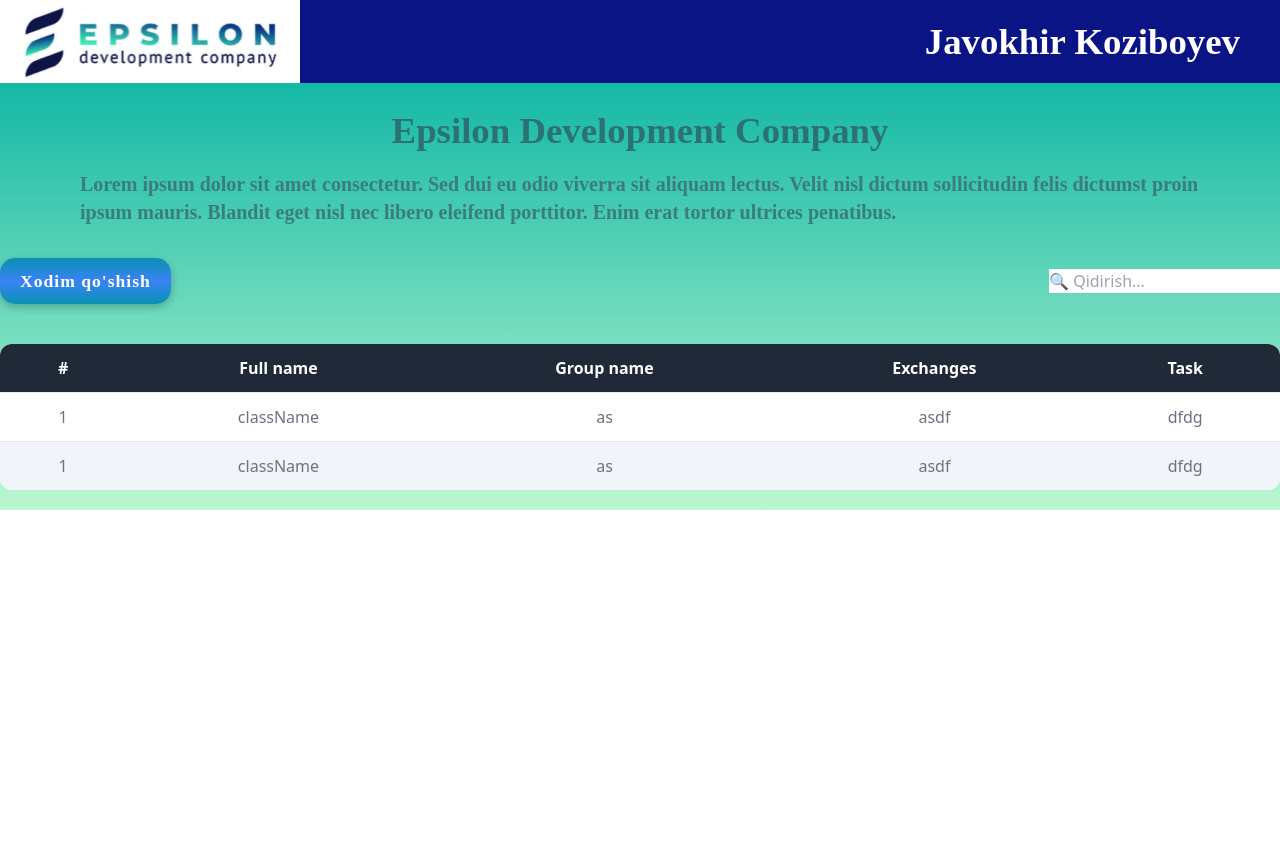
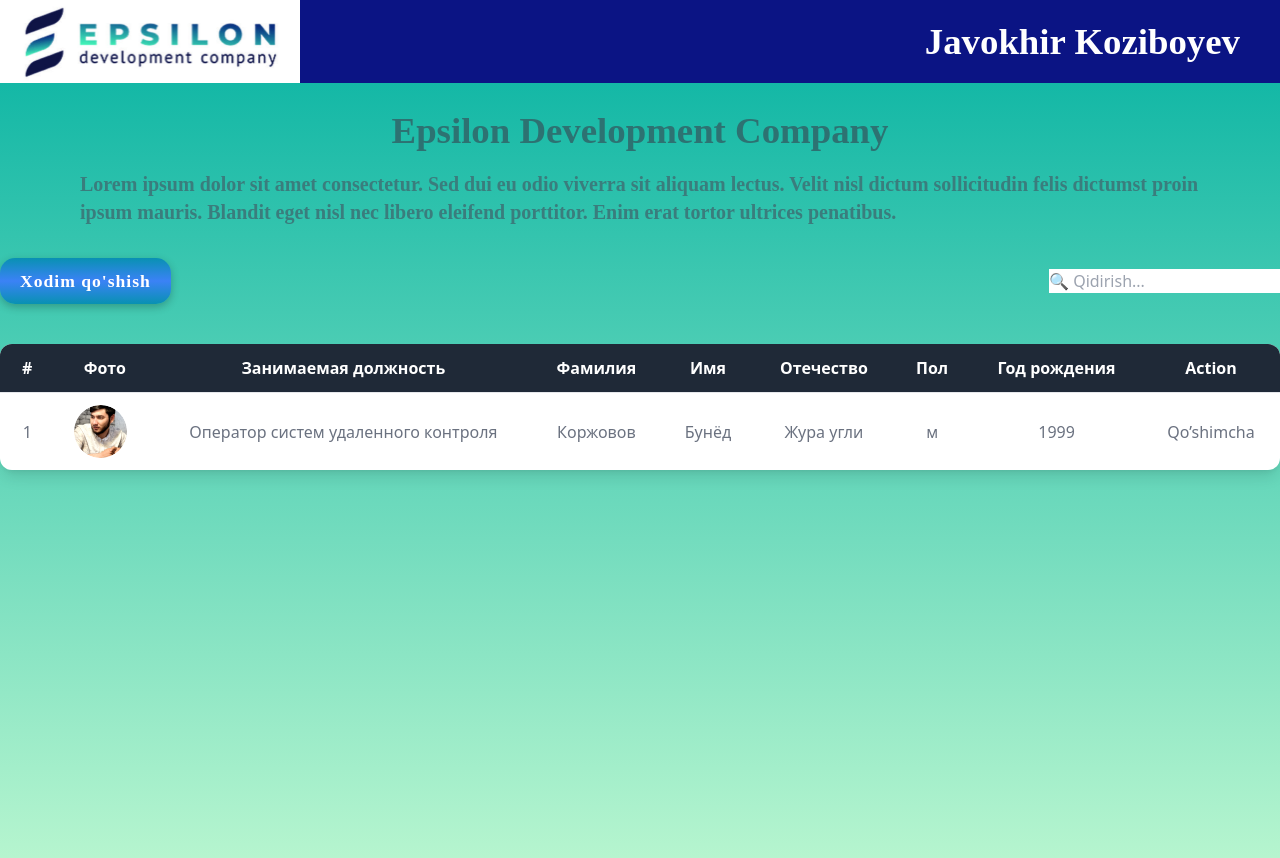
Before and after one commit to Alisher0903/epsilon, a React (Create React App) app: page / in a window 1280 px wide. Shown: the top 858 px of the page. Before the commit the page ends 800 px from the top, so only its background shows below. Built offline with nearby package versions, Linux system fonts and the light colour scheme; a web font is replaced by a local one.

Commit message:
home dyarli full

```diff
--- a/src/components/home/index.jsx
+++ b/src/components/home/index.jsx
@@ -1,8 +1,9 @@
-import React from 'react'
+import React from 'react';
+import img from '../assets/table-img.png';
 
 const Home = () => {
     return (
-        <div className='bg-gradient-to-t from-green-200 to-teal-500 w-full flex justify-center'>
+        <div className='bg-gradient-to-t from-green-200 min-h-screen to-teal-500 w-full flex justify-center'>
             <div className='container'>
                 <div className='flex justify-center flex-col items-center mt-5 w-full font-inika'>
                     <h3 className='text-xxl font-bold text-headColor'>Epsilon Development Company</h3>
@@ -18,31 +19,39 @@ const Home = () => {
                     </button>
                     <input type="text" placeholder='🔍 Qidirish...' />
                 </div>
-                <div className='mt-10 mb-5 rounded-xl overflow-hidden'>
+                <div className='mt-10 mb-5 rounded-xl overflow-hidden shadow-lg'>
                     <table className="w-full text-center bg-white">
                         <thead>
                             <tr className='bg-gray-800 text-white'>
                                 <th className='px-5 py-3'>#</th>
-                                <th className='px-5 py-3'>Full name</th>
-                                <th className='px-5 py-3'>Group name</th>
-                                <th className='px-5 py-3'>Exchanges</th>
-                                <th className='px-5 py-3'>Task</th>
+                                <th className='px-5 py-3'>Фото</th>
+                                <th className='px-5 py-3'>Занимаемая должность</th>
+                                <th className='px-5 py-3'>Фамилия</th>
+                                <th className='px-5 py-3'>Имя</th>
+                                <th className='px-5 py-3'>Отечество</th>
+                                <th className='px-5 py-3'>Пол</th>
+                                <th className='px-5 py-3'>Год рождения</th>
+                                <th className='px-5 py-3'>Action</th>
                             </tr>
                         </thead>
                         <tbody>
-                            <tr className="border-t text-gray-500 even:bg-slate-100 hover:bg-slate-200 duration-150">
+                            <tr className="border-t text-gray-500 even:bg-slate-100 hover:bg-slate-200 duration-150 text-center">
                                 <td className="px-5 py-3">1</td>
-                                <td className="px-5 py-3">className</td>
-                                <td className="px-5 py-3">as</td>
-                                <td className="px-5 py-3">asdf</td>
-                                <td className="px-5 py-3">dfdg</td>
-                            </tr>
-                            <tr className="border-t text-gray-500 even:bg-slate-100 hover:bg-slate-200 duration-150">
-                                <td className="px-5 py-3">1</td>
-                                <td className="px-5 py-3">className</td>
-                                <td className="px-5 py-3">as</td>
-                                <td className="px-5 py-3">asdf</td>
-                                <td className="px-5 py-3">dfdg</td>
+                                <td className="px-5 py-3">
+                                    <img
+                                        className='w-26 h-26 rounded-full'
+                                        src={img}
+                                        alt="img" />
+                                </td>
+                                <td className="px-5 py-3">Оператор систем удаленного контроля</td>
+                                <td className="px-5 py-3">Коржовов</td>
+                                <td className="px-5 py-3">Бунёд</td>
+                                <td className="px-5 py-3">Жура угли</td>
+                                <td className="px-5 py-3">м</td>
+                                <td className="px-5 py-3">1999</td>
+                                <td className="px-5 py-3">
+                                    <button>Qo’shimcha</button>
+                                </td>
                             </tr>
                         </tbody>
                     </table>
--- a/src/components/navbar/navbar.jsx
+++ b/src/components/navbar/navbar.jsx
@@ -3,7 +3,7 @@ import brand from '../assets/brand.png';
 
 const NavbarDef = () => {
     return (
-        <div className='bg-navBg flex justify-between items-center'>
+        <div className='bg-navBg flex justify-between items-center sticky top-0'>
             <img src={brand} alt="brand" className='w-[300px]' />
             <p className='font-inika font-bold mr-10 text-xxl text-white'>Javokhir Koziboyev</p>
         </div>
```
Also changed, not shown: src/components/assets/table-img.png (added).
